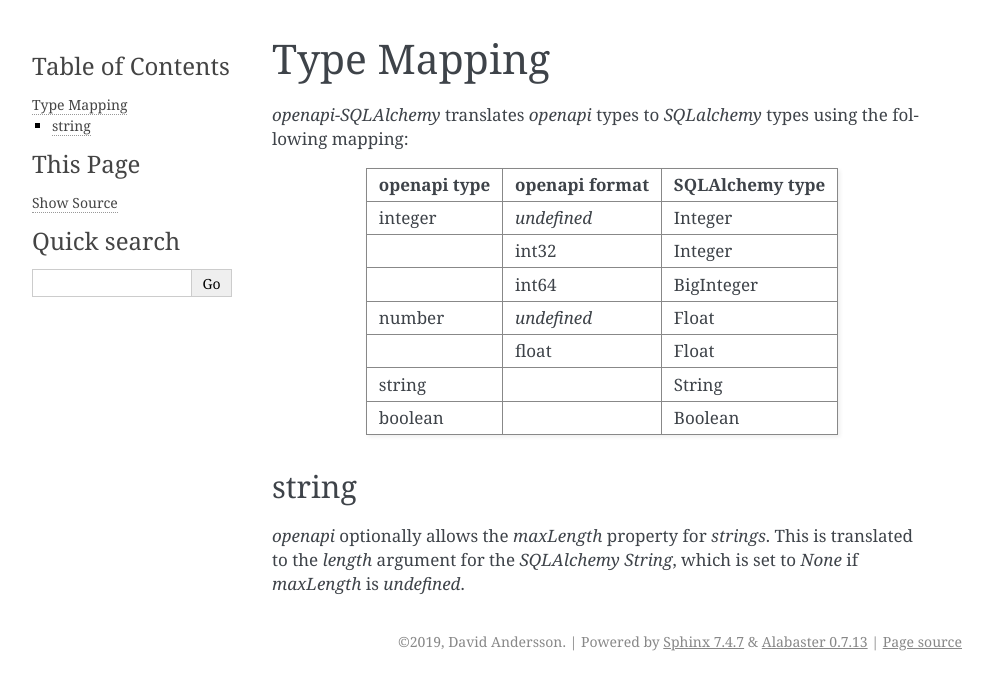
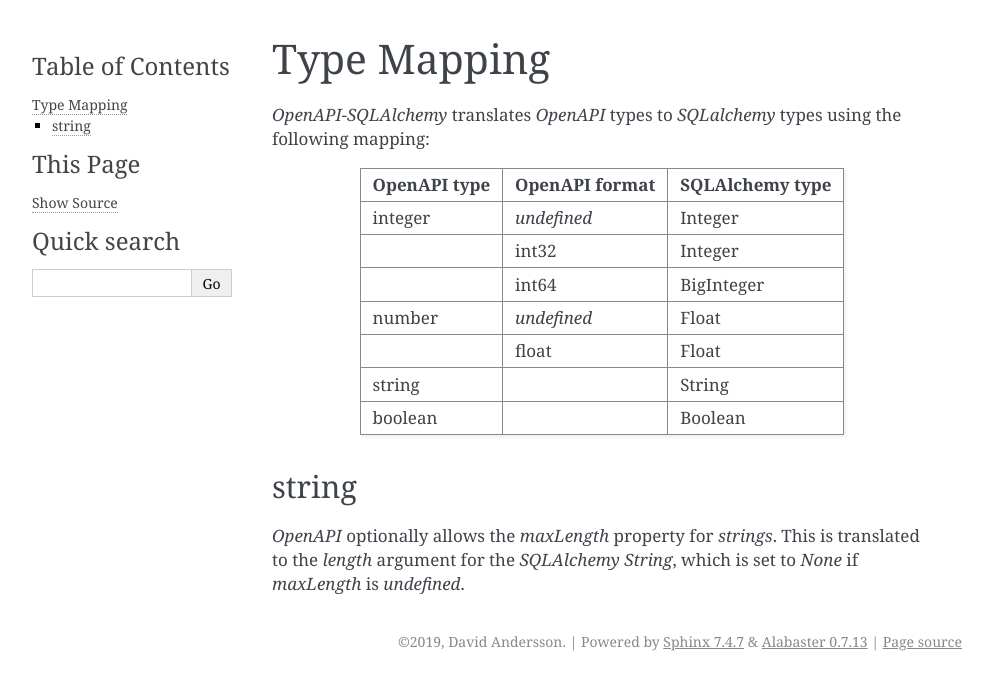
Before and after one commit to jdkandersson/OpenAlchemy, a Sphinx documentation site: the page built from docs/source/technical_details/type_mapping.rst, in a window 1280 px wide. Shown: the top 690 px of the page, without its empty margins (148-1141 px from the left). Built offline with Sphinx 7.4.7, drawn with Linux system fonts in a browser that asks for light colours.

```diff
--- a/docs/source/conf.py
+++ b/docs/source/conf.py
@@ -18,7 +18,7 @@
 
 # -- Project information -----------------------------------------------------
 
-project = "openapi-SQLAlchemy"
+project = "OpenAPI-SQLAlchemy"
 copyright = "2019, David Andersson"
 author = "David Andersson"
 
--- a/docs/source/technical_details/inheritance.rst
+++ b/docs/source/technical_details/inheritance.rst
@@ -4,8 +4,8 @@ Inheritance
 ===========
 
 By default, re-using SQLAlchemy models through inheritance is not simple as
-SQLAlchemy uses inheritance for other purposes. openapi-SQLAlchemy supports
-model inheritance using the *allOf* statement from openapi. Currently column
+SQLAlchemy uses inheritance for other purposes. OpenAPI-SQLAlchemy supports
+model inheritance using the *allOf* statement from OpenAPI. Currently column
 inheritance is supported, model inheritance is planned for the future.
 
 .. seealso::
--- a/docs/source/technical_details/references.rst
+++ b/docs/source/technical_details/references.rst
@@ -3,10 +3,10 @@
 References
 ==========
 
-Using *$ref* statements, *openapi* allows you to reference other parts of the
+Using *$ref* statements, *OpenAPI* allows you to reference other parts of the
 schemas section. This means that a single definition for a *property* of an
 *object* can be used for multiple *objects*. This pattern is supported by
-*openapi-SQLAlchemy*. For example, the following *openapi* specification makes
+*OpenAPI-SQLAlchemy*. For example, the following *OpenAPI* specification makes
 use of references:
 
 .. literalinclude:: ../../../examples/ref-column-example-spec.yml
--- a/docs/source/technical_details/relationships.rst
+++ b/docs/source/technical_details/relationships.rst
@@ -14,7 +14,7 @@ other objects from an object property.
 Many to One
 -----------
 
-The following *openapi* specification defines a many to one relationship:
+The following *OpenAPI* specification defines a many to one relationship:
 
 .. literalinclude:: ../../../examples/relationship-example-spec.yml
 
@@ -33,7 +33,7 @@ Note that, the object being referenced must have the *id* property.
 The only way to make the foreign key column not nullable is to add the
 property with the reference to the *required* list.
 
-Without openapi-SQLAlchemy, the following is the equivalent *models.py* file:
+Without OpenAPI-SQLAlchemy, the following is the equivalent *models.py* file:
 
 .. literalinclude:: ../../../examples/relationship_models_traditional.py
 
--- a/docs/source/technical_details/type_mapping.rst
+++ b/docs/source/technical_details/type_mapping.rst
@@ -1,11 +1,11 @@
 Type Mapping
 ============
 
-*openapi-SQLAlchemy* translates *openapi* types to *SQLalchemy* types using
+*OpenAPI-SQLAlchemy* translates *OpenAPI* types to *SQLalchemy* types using
 the following mapping:
 
 +--------------+----------------+-----------------+
-| openapi type | openapi format | SQLAlchemy type |
+| OpenAPI type | OpenAPI format | SQLAlchemy type |
 +==============+================+=================+
 | integer      | *undefined*    | Integer         |
 +--------------+----------------+-----------------+
@@ -25,6 +25,6 @@ the following mapping:
 string
 ------
 
-*openapi* optionally allows the *maxLength* property for *strings*. This is
+*OpenAPI* optionally allows the *maxLength* property for *strings*. This is
 translated to the *length* argument for the *SQLAlchemy* *String*, which is set
 to *None* if *maxLength* is *undefined*.
```
Also changed, not shown: README.md (+5 -5 lines), docs/source/index.rst (+7 -7 lines), openapi_sqlalchemy/__init__.py (+4 -4 lines), setup.py (+4 -4 lines), 8 other files.
